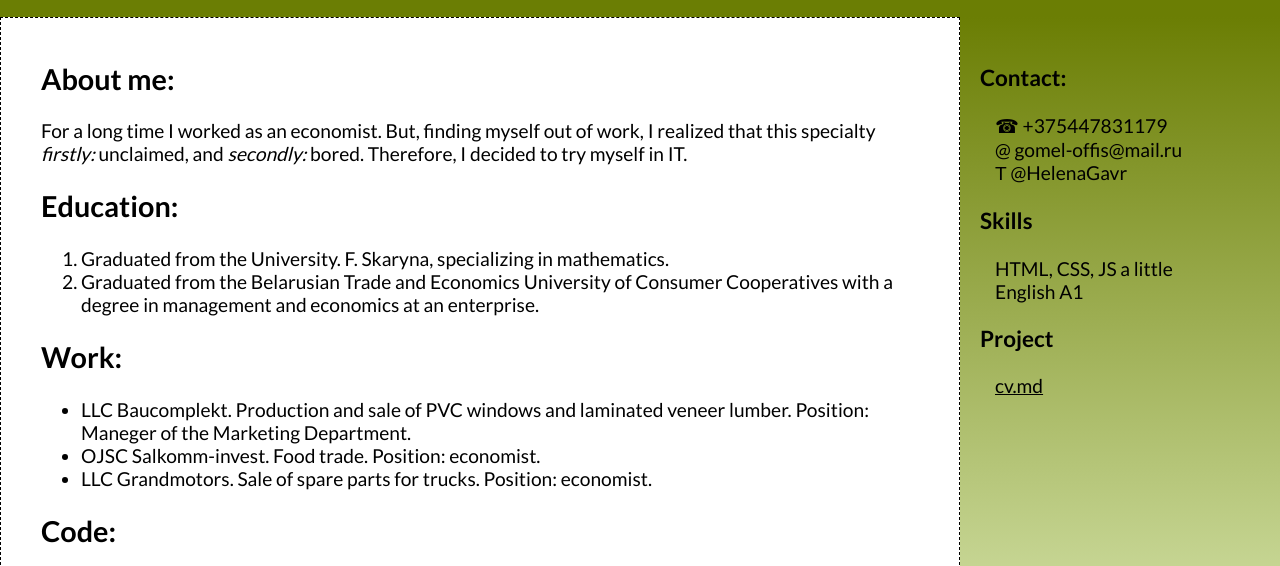
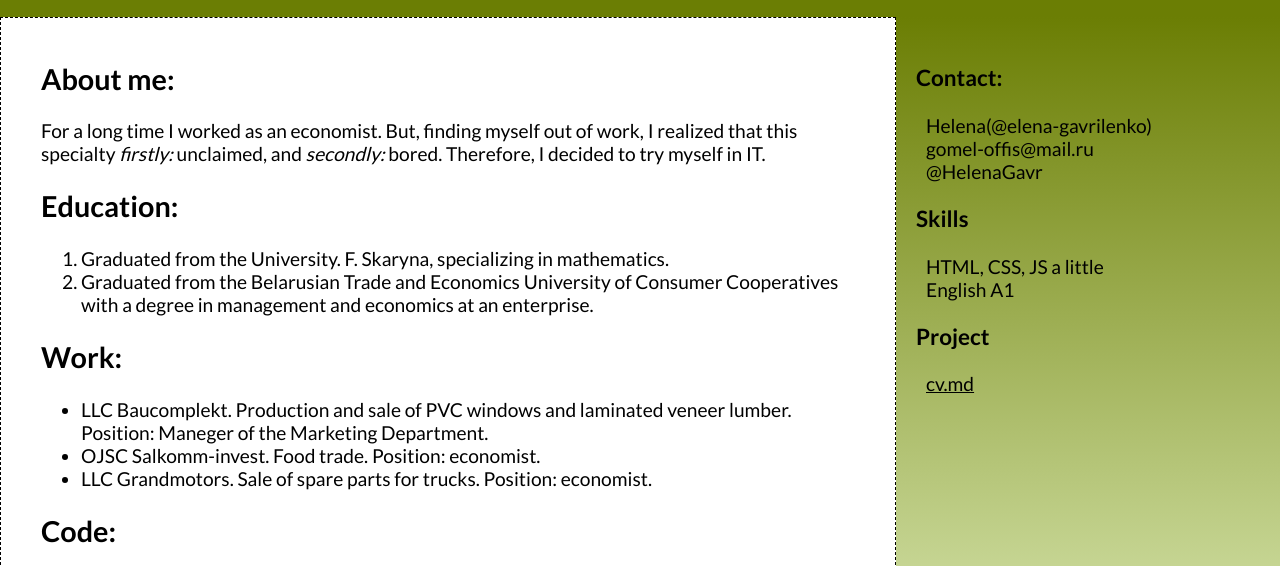
Before and after one commit to elena-gavrilenko/rsschool-cv, a plain HTML site: page index.html in a window 1280 px wide. Shown: the part 207-773 px from the top of the page. Drawn offline with Linux system fonts and the light colour scheme.

Commit message:
feat: change section contact

```diff
--- a/index.html
+++ b/index.html
@@ -89,9 +89,9 @@
         <section class="section" id="contact">
           <h3>Contact:</h3>
           <ul>
-            <li>☎ +375447831179</li>
-            <li>@ gomel-offis@mail.ru</li>
-            <li>Т @HelenaGavr</li>
+            <li>Helena(@elena-gavrilenko)</li>
+            <li>gomel-offis@mail.ru</li>
+            <li>@HelenaGavr</li>
           </ul>
         </section>
         <section class="section" id="skills">
--- a/style.css
+++ b/style.css
@@ -70,22 +70,22 @@ a {
 
 }
 .main__about {
-  width: 75%;
+  width: 70%;
   padding: 20px 40px;
   border: 1px dashed black;
 }
 .main_info {
-  width: 25%;
+  width: 30%;
   padding: 25px 20px;
   background: linear-gradient(rgb(107, 126, 4), rgb(231, 245, 199));
   }
 .main_info ul {
-  padding-left: 15px;
+  padding-left: 10px;
   list-style-type: none;
   }
 .main_info a {
   display: block;;
-  padding-left: 15px;
+  padding-left: 10px;
   color: black;
   text-decoration: underline;
   }
```
